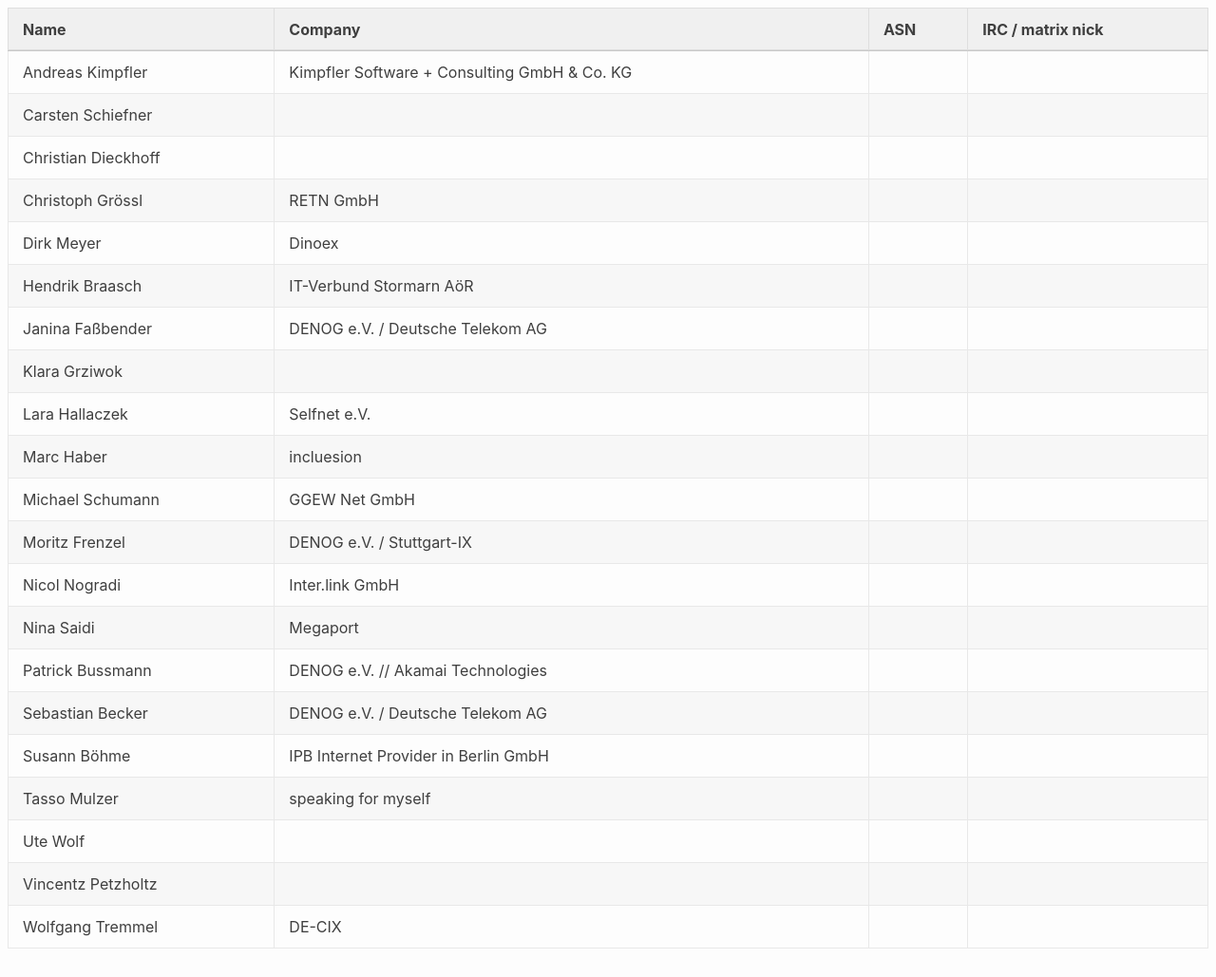
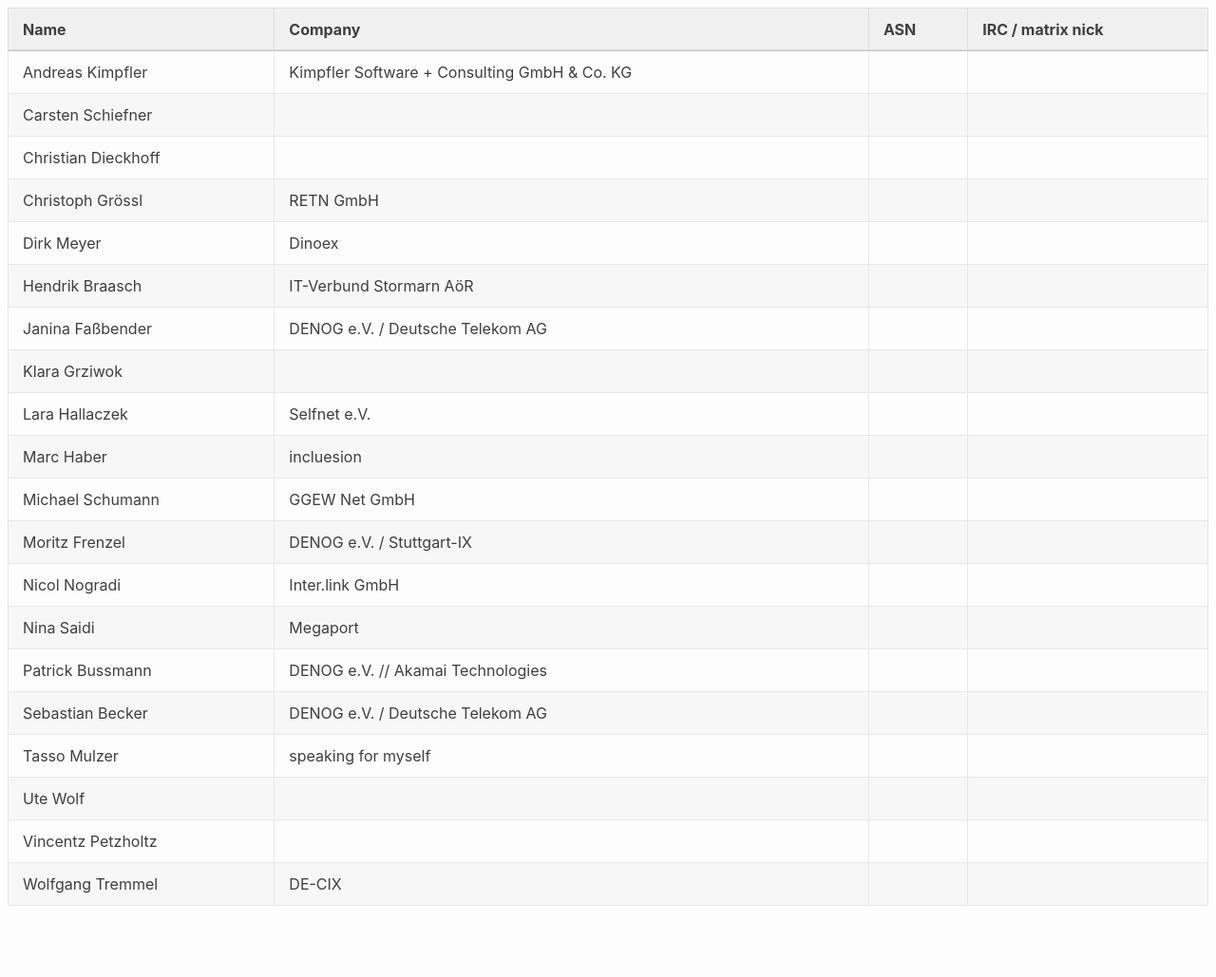
Before and after one commit to denog/pretix-attendeelist, a Jekyll site: the page built from member2025/index.markdown, in a window 1280 px wide and 1029 px high. Shown: the whole window at 95% size. Built offline with Jekyll 4.4.1, drawn with Linux system fonts in a browser that asks for light colours.

Commit message:
Latest data: Tue Jan 28 07:28:07 UTC 2025

```diff
--- a/_data/attendees_member2025.json
+++ b/_data/attendees_member2025.json
@@ -96,12 +96,6 @@
     "asn": null
   },
   {
-    "name": "Susann Böhme",
-    "company": "IPB Internet Provider in Berlin GmbH",
-    "irc": null,
-    "asn": null
-  },
-  {
     "name": "Tasso Mulzer",
     "company": "speaking for myself",
     "irc": null,
```
